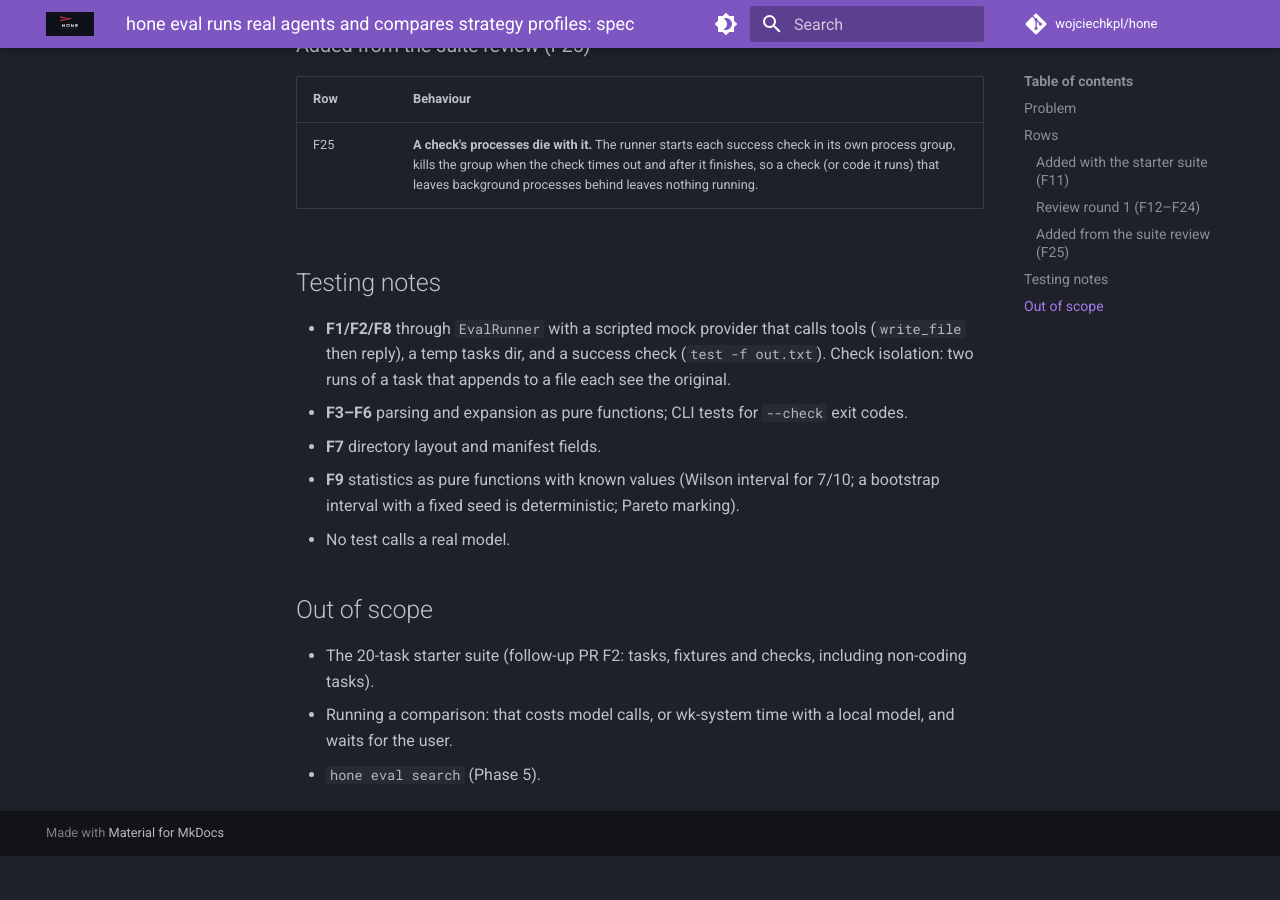
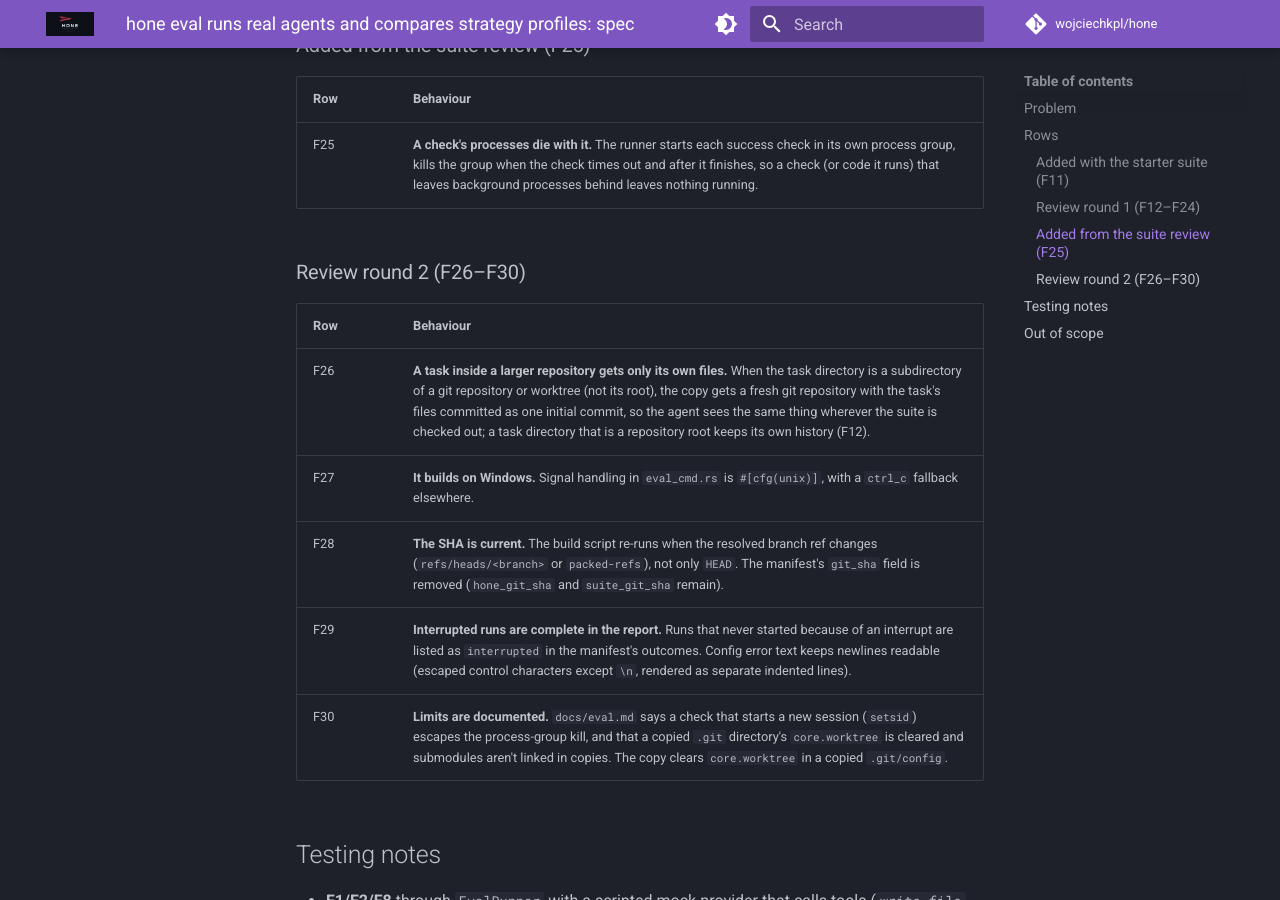
Before and after one commit to wojciechkpl/hone, an MkDocs documentation site: the page built from docs/plans/eval-profiles-spec.md, in a window 1280 px wide and 900 px high, scrolled down 3835 px. Built offline with MkDocs 1.6.1 and Material for MkDocs 9.7.7, drawn with Linux system fonts in a browser that asks for light colours; comment, search, counter and statistics services are not loaded; before the commit the page ends 4691 px from its top, so only the background shows below that.

Commit message:
docs: eval spec round 2 (F26–F30)

```diff
--- a/docs/plans/eval-profiles-spec.md
+++ b/docs/plans/eval-profiles-spec.md
@@ -68,6 +68,16 @@ flowchart LR
 |---|---|
 | F25 | **A check's processes die with it.** The runner starts each success check in its own process group, kills the group when the check times out and after it finishes, so a check (or code it runs) that leaves background processes behind leaves nothing running. |
 
+### Review round 2 (F26–F30)
+
+| Row | Behaviour |
+|---|---|
+| F26 | **A task inside a larger repository gets only its own files.** When the task directory is a subdirectory of a git repository or worktree (not its root), the copy gets a fresh git repository with the task's files committed as one initial commit, so the agent sees the same thing wherever the suite is checked out; a task directory that is a repository root keeps its own history (F12). |
+| F27 | **It builds on Windows.** Signal handling in `eval_cmd.rs` is `#[cfg(unix)]`, with a `ctrl_c` fallback elsewhere. |
+| F28 | **The SHA is current.** The build script re-runs when the resolved branch ref changes (`refs/heads/<branch>` or `packed-refs`), not only `HEAD`. The manifest's `git_sha` field is removed (`hone_git_sha` and `suite_git_sha` remain). |
+| F29 | **Interrupted runs are complete in the report.** Runs that never started because of an interrupt are listed as `interrupted` in the manifest's outcomes. Config error text keeps newlines readable (escaped control characters except `\n`, rendered as separate indented lines). |
+| F30 | **Limits are documented.** `docs/eval.md` says a check that starts a new session (`setsid`) escapes the process-group kill, and that a copied `.git` directory's `core.worktree` is cleared and submodules aren't linked in copies. The copy clears `core.worktree` in a copied `.git/config`. |
+
 ## Testing notes
 
 - **F1/F2/F8** through `EvalRunner` with a scripted mock provider that calls tools (`write_file` then reply), a temp tasks dir, and a success check (`test -f out.txt`). Check isolation: two runs of a task that appends to a file each see the original.
```
